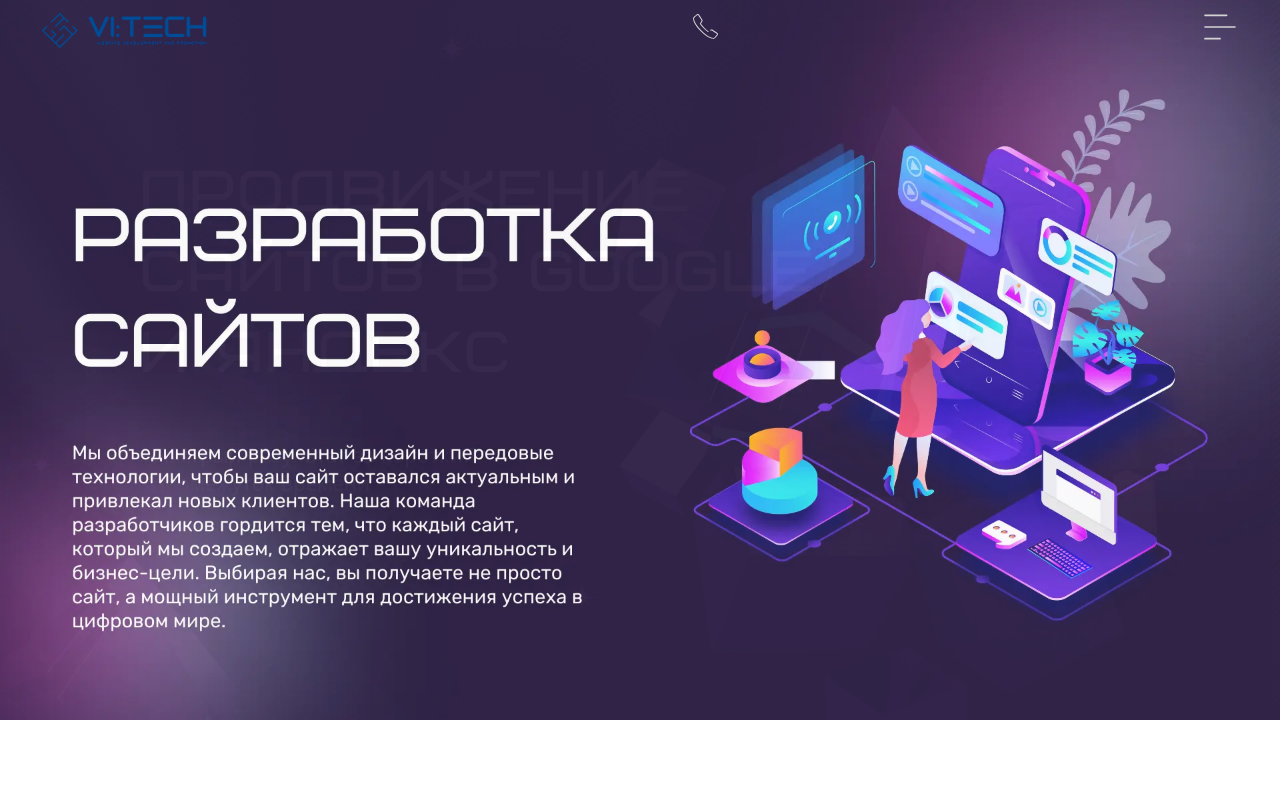
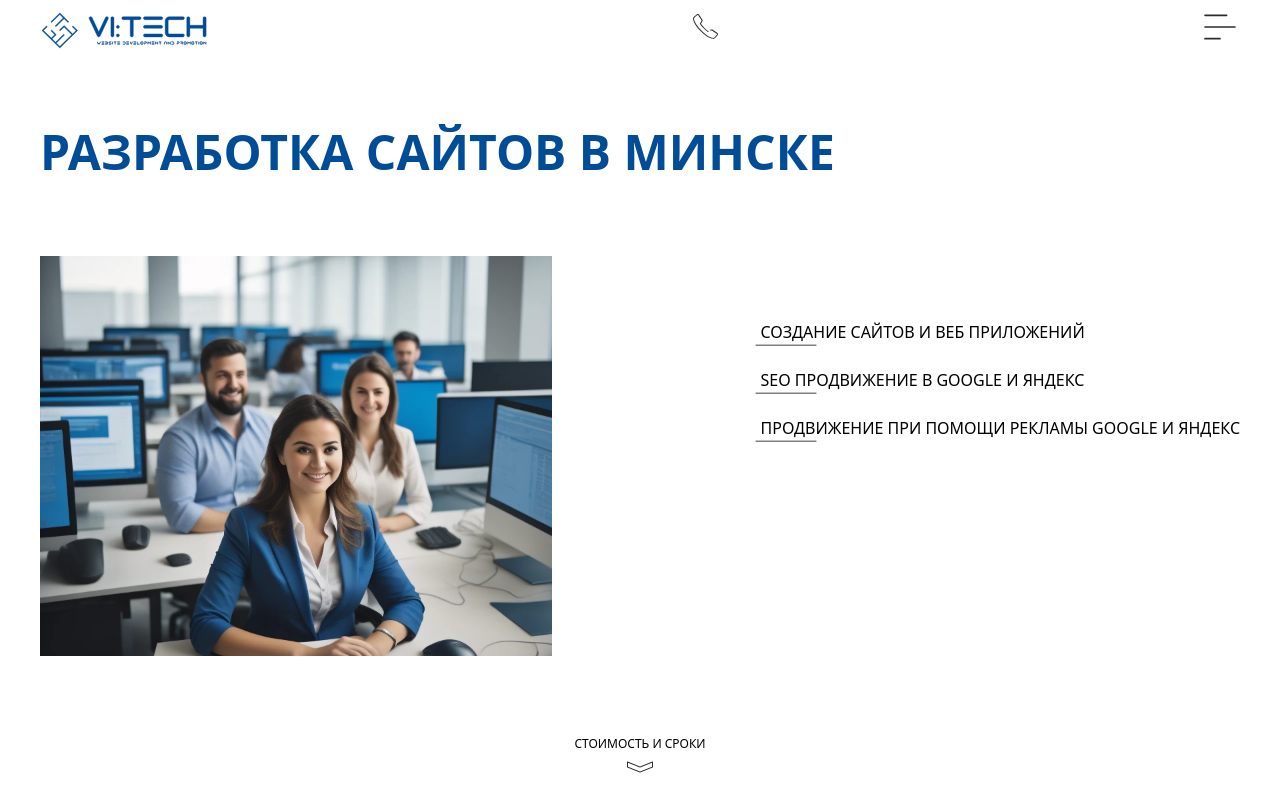
Before and after one commit to Victor-Irzunov/myWebSite, a Next.js app: page / in a window 1280 px wide. Shown: the top 794 px of the page. Built offline with nearby package versions, Linux system fonts and the light colour scheme; no server answers.

Commit message:
del caurusel

```diff
--- a/app/page.js
+++ b/app/page.js
@@ -1,4 +1,4 @@
-import CarouselComp from '@/components/CarouselComp/CarouselComp';
+// import CarouselComp from '@/components/CarouselComp/CarouselComp';
 import dynamic from 'next/dynamic';
 // import LazyLoad from 'react-lazy-load';
 
@@ -8,8 +8,8 @@ const MainSection2 = dynamic(() => import('@/components/mainSection/mainSection1
 export default function Home() {
   return (
     <main className="pb-24 overflow-x-hidden">
-      <CarouselComp main />
-      <div className='xz:h-[7vh] sd:h-[10vh]' />
+      {/* <CarouselComp main /> */}
+      {/* <div className='xz:h-[7vh] sd:h-[10vh]' /> */}
       <MainSection1 />
 
       <MainSection2 />
--- a/components/CarouselComp/CarouselComp.js
+++ b/components/CarouselComp/CarouselComp.js
@@ -11,15 +11,8 @@ const CarouselComp = ({ main, }) => {
 			{
 				main ?
 					<Carousel autoplay pauseOnHover={false} effect='fade' dots={false}>
-						<div>
-							<Image
-								src={screens.xs === undefined && '/main/13-small.webp' || screens.xs ?
-									'/main/13-small.webp' : '/main/13-big.webp'}
-								alt='Банер страницы по разработке сайтов'
-								width={screens.xs ? 575 : 1920}
-								height={screens.xs ? 1022 : 1080}
-								loading="eager"
-							/>
+						<div className=''>
+
 						</div>
 						<div>
 							<Image
--- a/components/form/FormTel.js
+++ b/components/form/FormTel.js
@@ -9,7 +9,7 @@ export const FormTel = ({ btn = 'Жду звонка', handleCancel }) => {
 	const onFinish = (values) => {
 		console.log('Success:', values);
 
-		let messageForm = `<b>Клиент с сайта ЭкоСанПроект просит перезвонить</b>\n`
+		let messageForm = `<b>Клиент с сайта просит перезвонить</b>\n`
 		messageForm += `<b> </b>\n`
 		messageForm += `<b>Телефон:</b> ${values.tel}\n`
 
--- a/components/header/Header.js
+++ b/components/header/Header.js
@@ -76,7 +76,7 @@ const Header = () => {
 
 
 	return (
-		<header className={`py-1  ${!isTestPage && !isMainPage ? 'bg-white': ''} ${isScrolled ? 'bg-white' : ''} fixed top-0 left-0 right-0 z-50`}>
+		<header className={`py-1  ${!isTestPage ? 'bg-white': ''} ${isScrolled ? 'bg-white' : ''} fixed top-0 left-0 right-0 z-50`}>
 
 			<div className="container mx-auto">
 				<div className="flex justify-between items-center">
@@ -94,13 +94,13 @@ const Header = () => {
 								src='/telephone.svg'
 								alt="Иконка телефона"
 								width={25} height={25}
-								className={`cursor-pointer  ${isTestPage || isMainPage && !isScrolled ? 'invert' : ''}`}
+								className={`cursor-pointer  ${isTestPage && !isScrolled ? 'invert' : ''}`}
 							/>
 						</Popover>
 					</div>
 					<div className="" onClick={isOpenMenu}>
 						<Image src='/menu.svg'
-							className={`cursor-pointer ${isTestPage || isMainPage && !isScrolled ? 'invert' : ''}`}
+							className={`cursor-pointer ${isTestPage && !isScrolled ? 'invert' : ''}`}
 							alt="Кнопка меню"
 							width={40} height={40}
 						/>
--- a/components/mainSection/mainSection1/MainSection1.js
+++ b/components/mainSection/mainSection1/MainSection1.js
@@ -8,7 +8,7 @@ import CeliKlientov from '@/components/mainSection/CeliKlientov';
 const MainSection1 = () => {
 
 	return (
-		<div className=''>
+		<div className='xz:pt-12 sd:pt-32'>
 					<div className=''>
 						<section className="">
 							<div className="container mx-auto">
```
